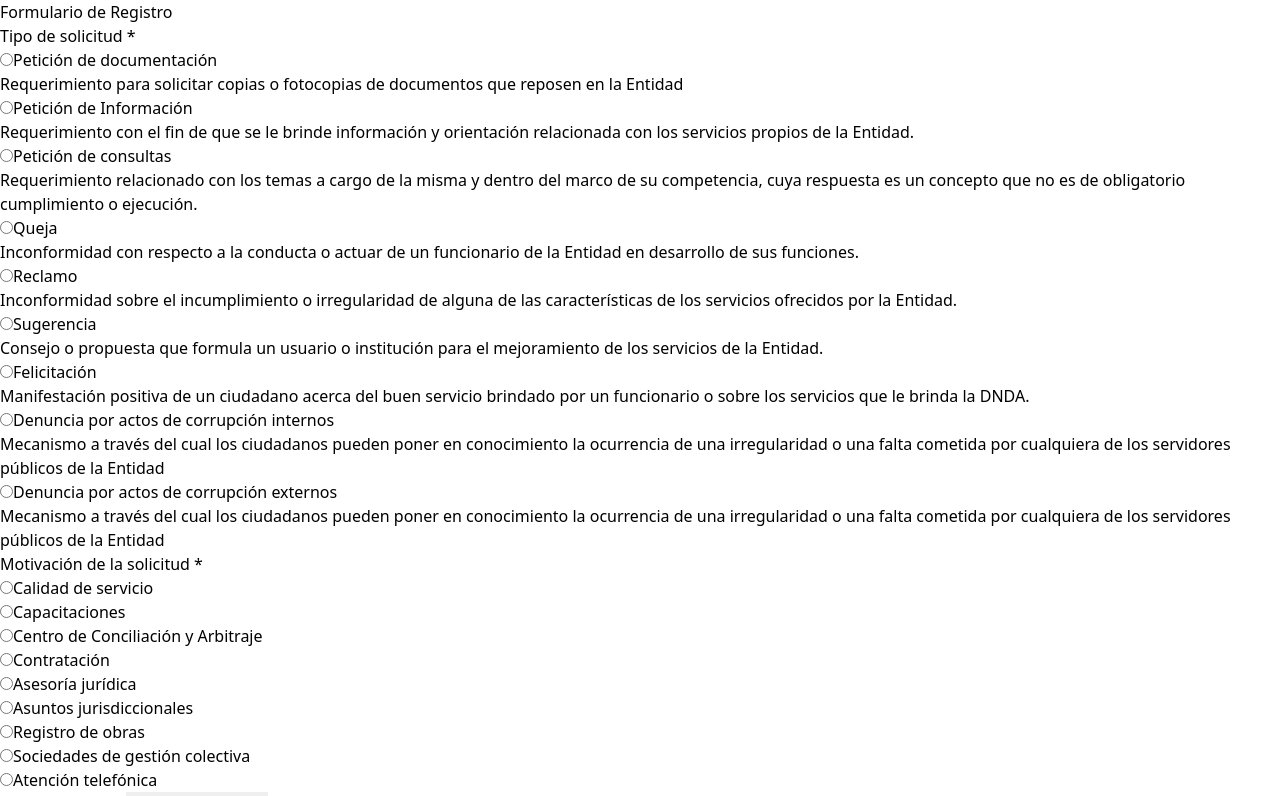
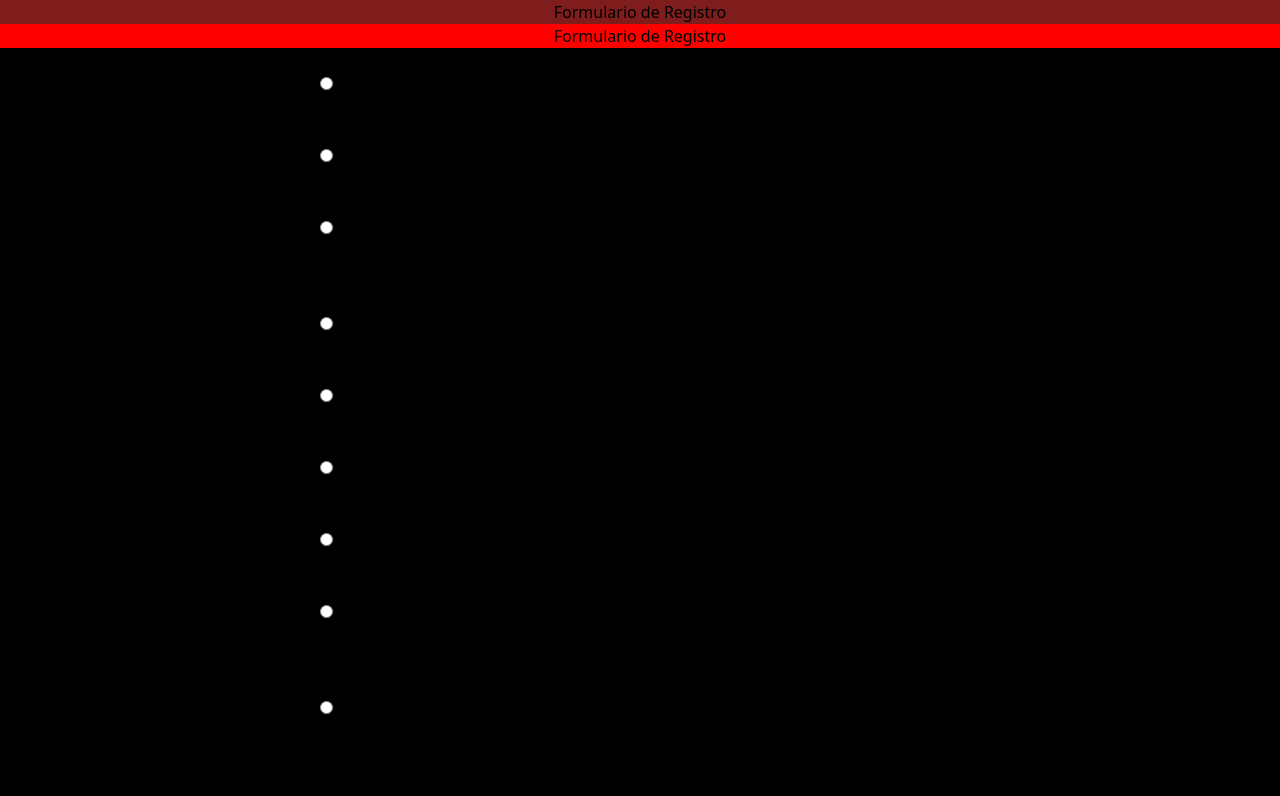
Before and after one commit to Deivid30Medina/formualrio-example, a React (Vite) app: page / in a window 1280 px wide. Shown: the top 796 px of the page. Built offline with nearby package versions, Linux system fonts and the light colour scheme.

Commit message:
feat(qr): Creating qr

```diff
--- a/package.json
+++ b/package.json
@@ -22,10 +22,12 @@
     "@types/react": "^18.3.11",
     "@types/react-dom": "^18.3.1",
     "@vitejs/plugin-react-swc": "^3.5.0",
+    "autoprefixer": "^10.4.20",
     "eslint": "^9.13.0",
     "eslint-plugin-react-hooks": "^5.0.0",
     "eslint-plugin-react-refresh": "^0.4.13",
     "globals": "^15.11.0",
+    "postcss": "^8.4.47",
     "tailwindcss": "^3.4.14",
     "typescript": "~5.6.2",
     "typescript-eslint": "^8.10.0",
--- a/src/App.tsx
+++ b/src/App.tsx
@@ -4,7 +4,9 @@ function App() {
 
   return (
     <>
-      <h1>Formulario de Registro</h1>
+      <h1 className="bg-red-900 text-center w-full">Formulario de Registro</h1>
+      <h1 style={{ backgroundColor: 'red', textAlign: 'center' }}>Formulario de Registro</h1>
+
       <Formulario />
     </>
   )
--- a/src/components/Formulario.tsx
+++ b/src/components/Formulario.tsx
@@ -46,7 +46,9 @@ const Formulario = () => {
   };
 
   return (
-    <form onSubmit={handleSubmit(onSubmit)}>
+    <>
+      <div className="w-full flex items-center justify-center">
+        <form className="w-full px-80 bg-black" onSubmit={handleSubmit(onSubmit)}>
           <TypeOfRequest register={register} errors={errors} />
 
           <ReasonRequest register={register} errors={errors} />
@@ -77,7 +79,9 @@ const Formulario = () => {
                   {...register("numberDocument")}
                   placeholder="Número Documento"
                 />
-            {errors.numberDocument && <p>{errors.numberDocument.message}</p>}
+                {errors.numberDocument && (
+                  <p>{errors.numberDocument.message}</p>
+                )}
               </div>
               <NaturalPerson register={register} errors={errors} />
             </>
@@ -142,7 +146,9 @@ const Formulario = () => {
                 <label htmlFor="idTermAndConditions">
                   Acepto los términos del servicio *
                 </label>
-            {errors.aceptaTerminos && <p>{errors.aceptaTerminos.message}</p>}
+                {errors.aceptaTerminos && (
+                  <p>{errors.aceptaTerminos.message}</p>
+                )}
               </div>
             </>
           )}
@@ -155,6 +161,8 @@ const Formulario = () => {
 
           <button type="submit">Enviar</button>
         </form>
+      </div>
+    </>
   );
 };
 
```
Also changed, not shown: 1 other file (tests, documents, lock files or other folders). Lines whose indentation alone changed are shown as unchanged.
